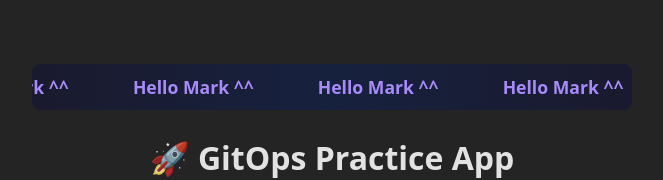
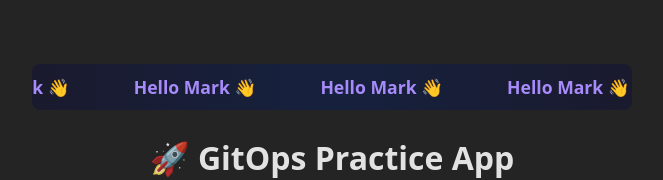
Before and after one commit to hjom3tp6/simple-cicd, a Vue app in the folder app/: page / in a window 1280 px wide. Shown: the top 180 px of the page, without its empty margins (308-971 px from the left). Built offline with nearby package versions, Linux system fonts and the light colour scheme; no server answers.

Commit message:
feat: replace ^^ with 👋 emoji in Hello Mark marquee

```diff
--- a/app/src/components/HelloWorld.vue
+++ b/app/src/components/HelloWorld.vue
@@ -36,11 +36,11 @@ function maskSecret(value: string): string {
   <div class="container">
     <div class="marquee-wrapper">
       <div class="marquee-track">
-        <span>Hello Mark ^^</span>
-        <span>Hello Mark ^^</span>
-        <span>Hello Mark ^^</span>
-        <span>Hello Mark ^^</span>
-        <span>Hello Mark ^^</span>
+        <span>Hello Mark 👋</span>
+        <span>Hello Mark 👋</span>
+        <span>Hello Mark 👋</span>
+        <span>Hello Mark 👋</span>
+        <span>Hello Mark 👋</span>
       </div>
     </div>
 
```
